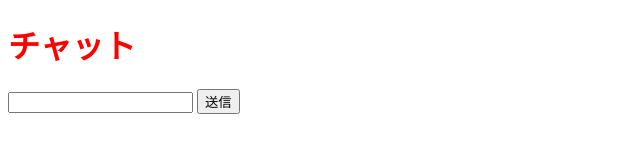
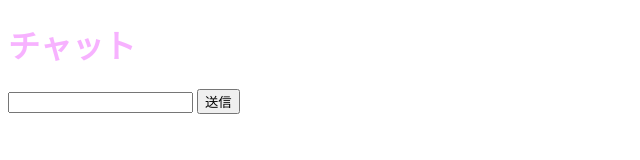
Before and after one commit to YutaSuzuki1219/chatting-app, a website: page template.html in a window 1280 px wide. Shown: the whole page, without its empty margins (0-640 px from the left). Drawn offline with Linux system fonts and the light colour scheme.

Commit message:
チャットの文字の色を変えました

```diff
--- a/static/style.css
+++ b/static/style.css
@@ -1,4 +1,3 @@
 .app-title {
-  color: #ff0000;
-
+  color: #e600ff4d;
 }
```
